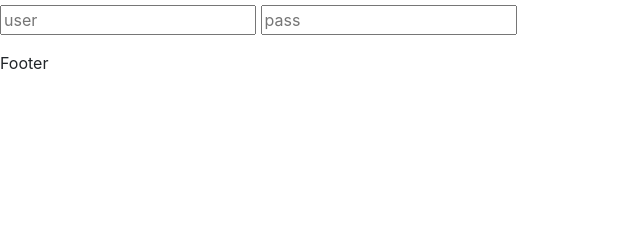
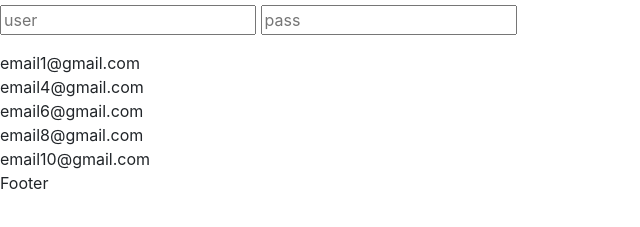
Before and after one commit to MaiHoa150801/VueJSLearn, a plain HTML site: page index.html in a window 1280 px wide. Shown: the part 129-356 px from the top of the page, without its empty margins (0-640 px from the left). Drawn offline with nearby package versions, Linux system fonts and the light colour scheme.

Commit message:
14_Loop and condition

```diff
--- a/index.html
+++ b/index.html
@@ -31,6 +31,10 @@
         </form>
       </div>
     </div>
+    <div id="loop">
+      <!-- độ ưu tiên vòng for cao hơn if v-if="user.isActive" -->
+      <div class="user" v-for="user in userActive" >{{user.email}} </div>
+    </div>
     <footer>Footer</footer>
   </body>
   <script src="main.js"></script>
--- a/main.js
+++ b/main.js
@@ -72,3 +72,31 @@ var vue = new Vue ({
         }
     }
 });
+
+var loop = new Vue ({
+    el: '#loop',
+    data: {
+        arrayUser: [
+            {email: 'email1@gmail.com', isActive: true},
+            {email: 'email2@gmail.com', isActive: false},
+            {email: 'email3@gmail.com', isActive: false},
+            {email: 'email4@gmail.com', isActive: true},
+            {email: 'email5@gmail.com', isActive: false},
+            {email: 'email6@gmail.com', isActive: true},
+            {email: 'email7@gmail.com', isActive: false},
+            {email: 'email8@gmail.com', isActive: true},
+            {email: 'email9@gmail.com', isActive: false},
+            {email: 'email10@gmail.com', isActive: true},
+        ]
+    },
+    methods: {
+
+    },
+    computed: {
+        userActive(){
+            return this.arrayUser.filter(function(u){
+                return u.isActive
+            });
+        }
+    }
+});
```
